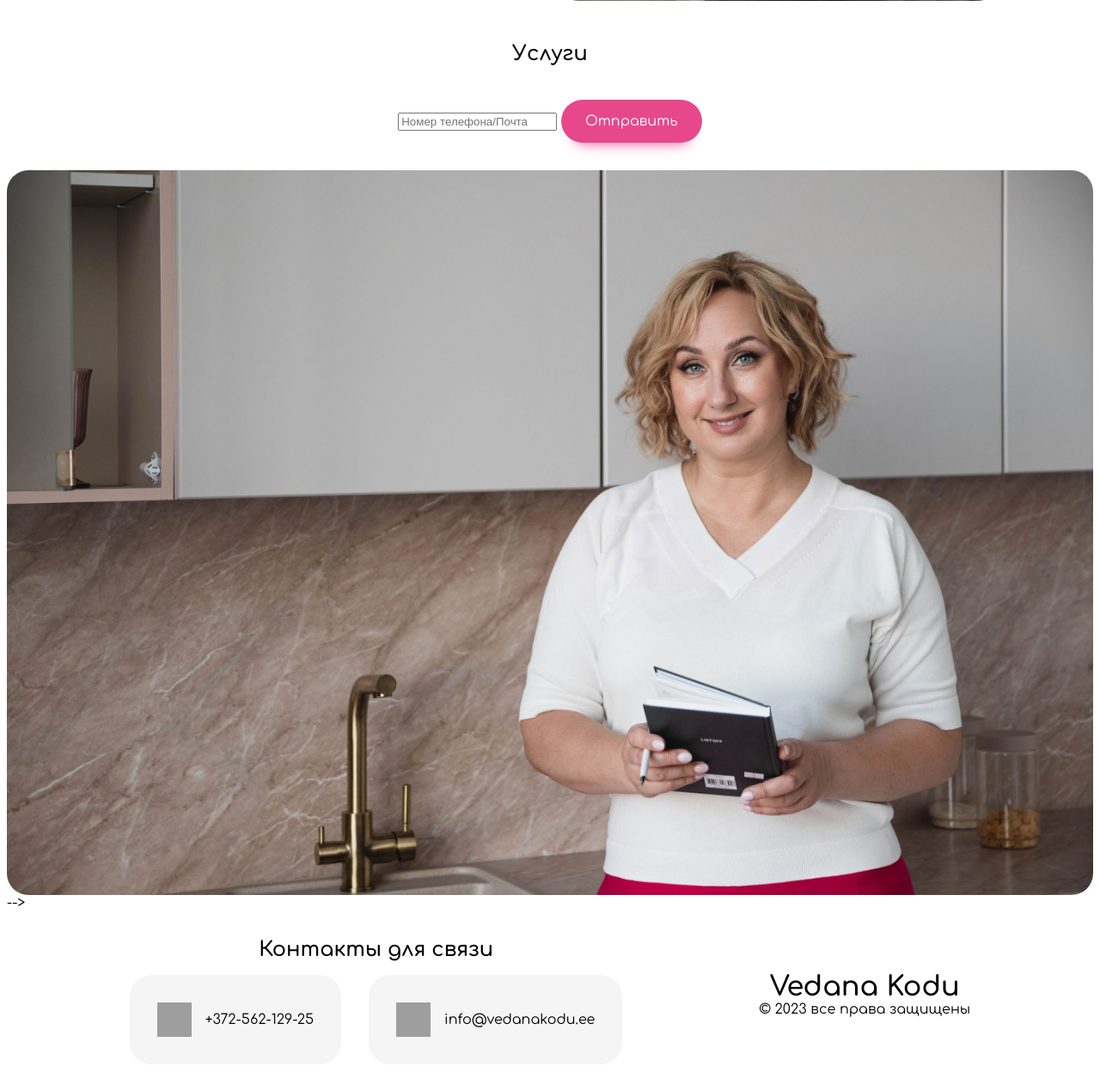
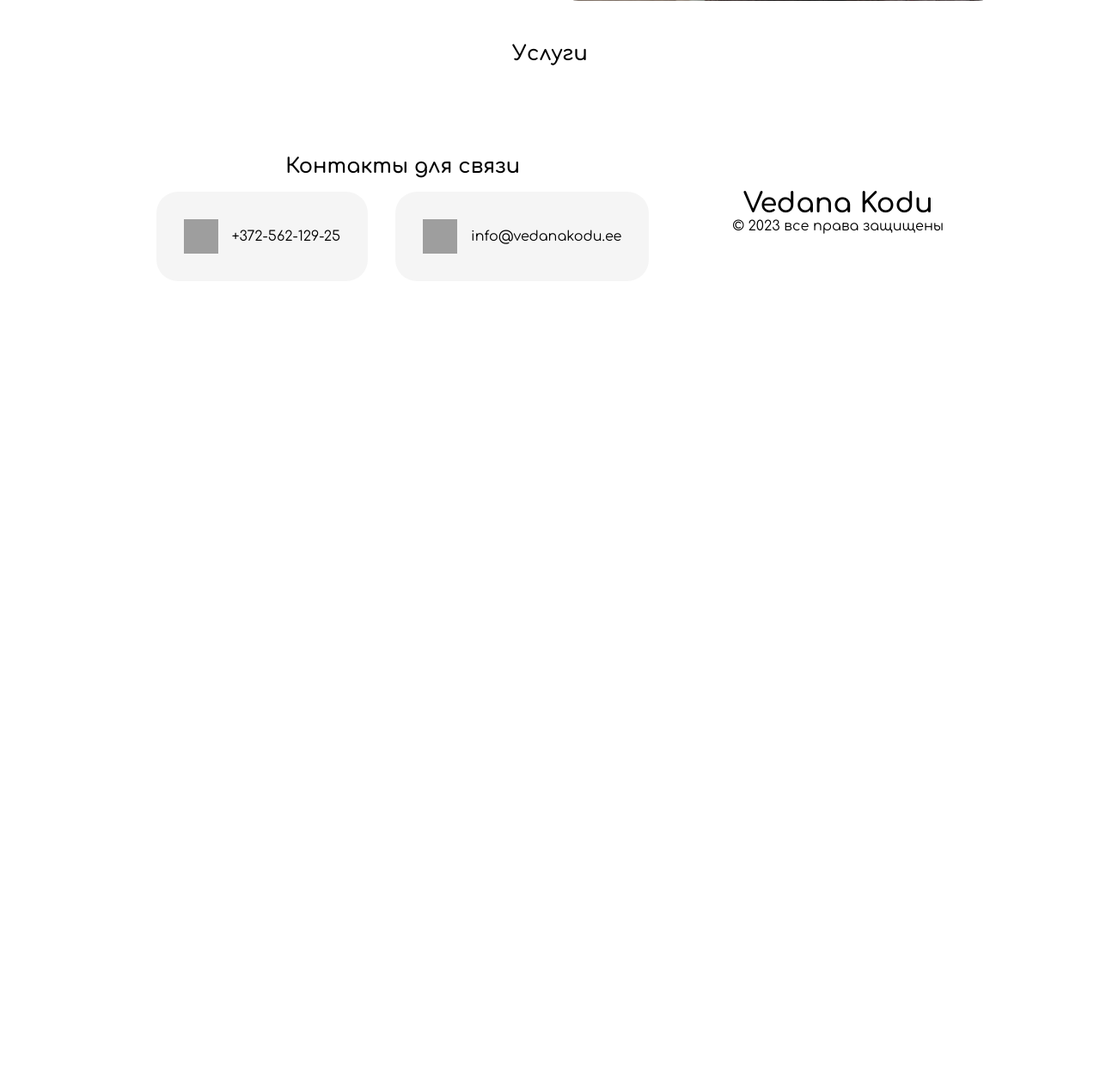
Before and after one commit to verts-online/dina_kodu, a Django app: page / in a window 1280 px wide. Shown: the part 2255-3517 px from the top of the page at 86% size. After the commit the page ends 2550 px from the top, so only its background shows below. Run offline with Django 4.2, Linux system fonts and the light colour scheme; data that the repository does not hold is empty; some libraries are stand-ins or nearby versions; grey boxes are pictures that could not be loaded.

Commit message:
Update index.html

```diff
--- a/core/landing/templates/landing/index.html
+++ b/core/landing/templates/landing/index.html
@@ -133,39 +133,6 @@
                         </details>
                     {% endfor %}
                 </div>
-<!--
-                 <div class="contact-form-grid contact-form-layout" id="call-us">
-                    <div class="call-us-form call-us-form-layout">
-                        <p>
-                            Оставьте телефон и мы свяжемся с вами
-                            в любое удобное вам время.
-                        </p>
-                        <div style="padding-inline: 1rem">
-                            <div class="day-time-way-conatiner">
-                                <div>
-                                    {{form.day.label_tag}}
-                                    {{form.day}}
-                                </div>
-                                <div>
-                                    {{form.time.label_tag}}
-                                    {{form.time}}
-                                </div>
-                                <div>
-                                    {{form.way.label_tag}}
-                                    {{form.way}}
-                                </div>
-                            </div>
-                            <div class="contact-input">
-<!--                                {{form.contact.label}}-->
-                                {{form.contact}}
-                                <button class="button" type="submit">Отправить</button>
-                            </div>
-                        </div>
-                    </div>
-                    <div class="call-us-img-layout">
-                        <img src="{% static 'landing/images/callus.jpg' %}" alt="">
-                    </div>
-                </div> -->
                 </form>
             </section>
 {% endblock content %}
```
